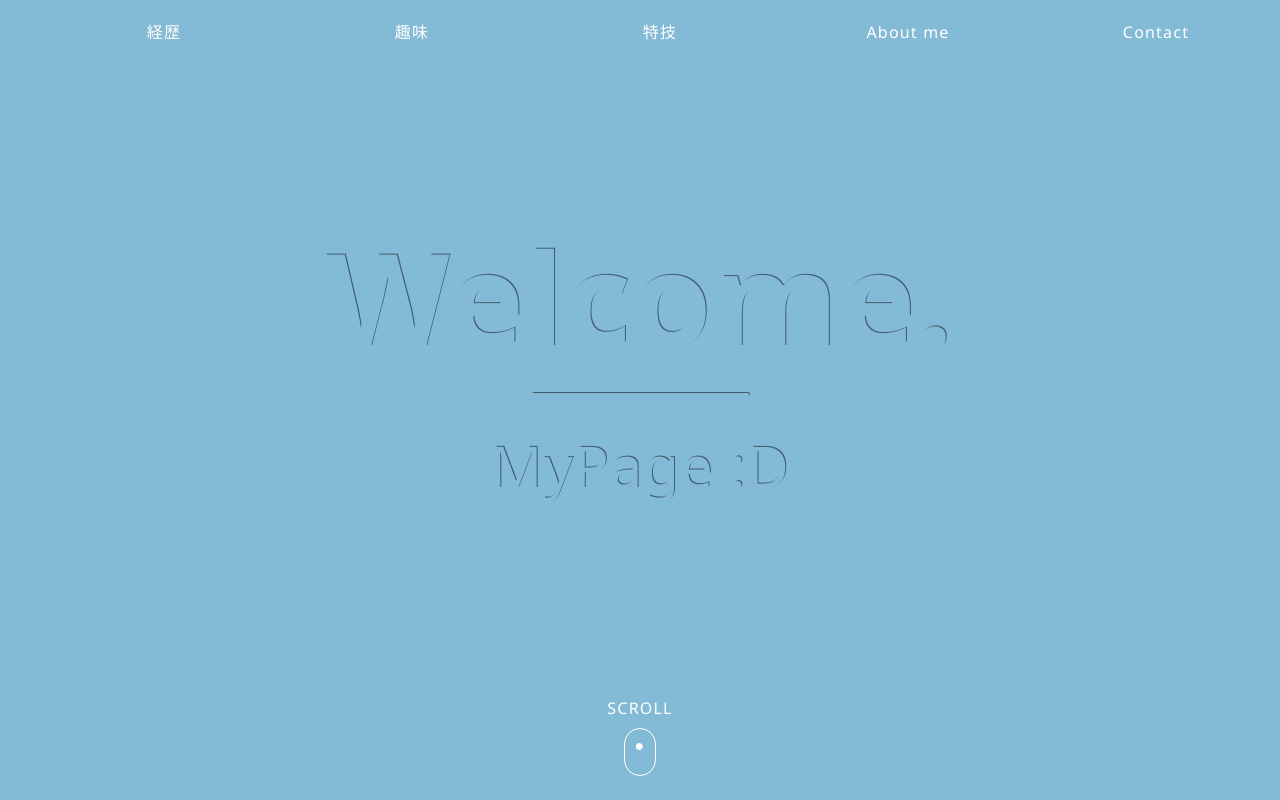
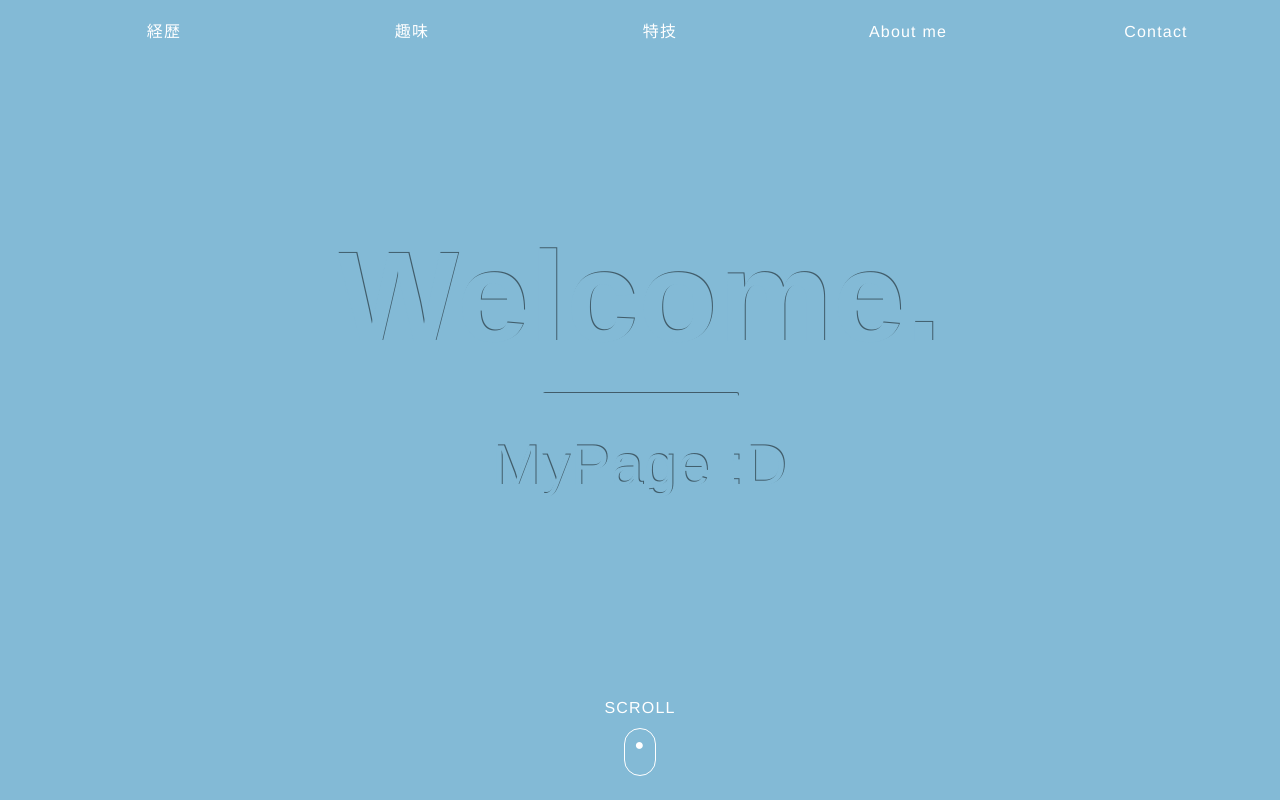
Before and after one commit to pome-ta/flexbox-sample, a plain HTML site: page LearningSite/index.html in a window 1280 px wide. Drawn offline with Linux system fonts and the light colour scheme.

Commit message:
font-family add

```diff
--- a/LearningSite/css/style.css
+++ b/LearningSite/css/style.css
@@ -1,7 +1,14 @@
 @charset "utf-8";
 
 body {
-  font-family: 'Segoe UI', 'Open Sans', 'Roboto',YuGothic, "Yu Gothic", 游ゴシック体, 游ゴシック, "ヒラギノ角ゴ Pro W3", "Hiragino Kaku Gothic Pro", Roboto, メイリオ, Meiryo, "ＭＳ Ｐゴシック", Osaka, "MS PGothic", Arial, Helvetica, Verdana, sans-serif;
+
+  /* font-family: 'Segoe UI', 'Open Sans', 'Roboto',YuGothic, "Yu Gothic", 游ゴシック体, 游ゴシック, "ヒラギノ角ゴ Pro W3", "Hiragino Kaku Gothic Pro", Roboto, メイリオ, Meiryo, "ＭＳ Ｐゴシック", Osaka, "MS PGothic", Arial, Helvetica, Verdana, sans-serif; */
+  font-family: "Helvetica Neue",
+    Arial,
+    "Hiragino Kaku Gothic ProN",
+    "Hiragino Sans",
+    Meiryo,
+    sans-serif;
 }
 
 h1, h2, h3, h4, p, li, a, span {
```
